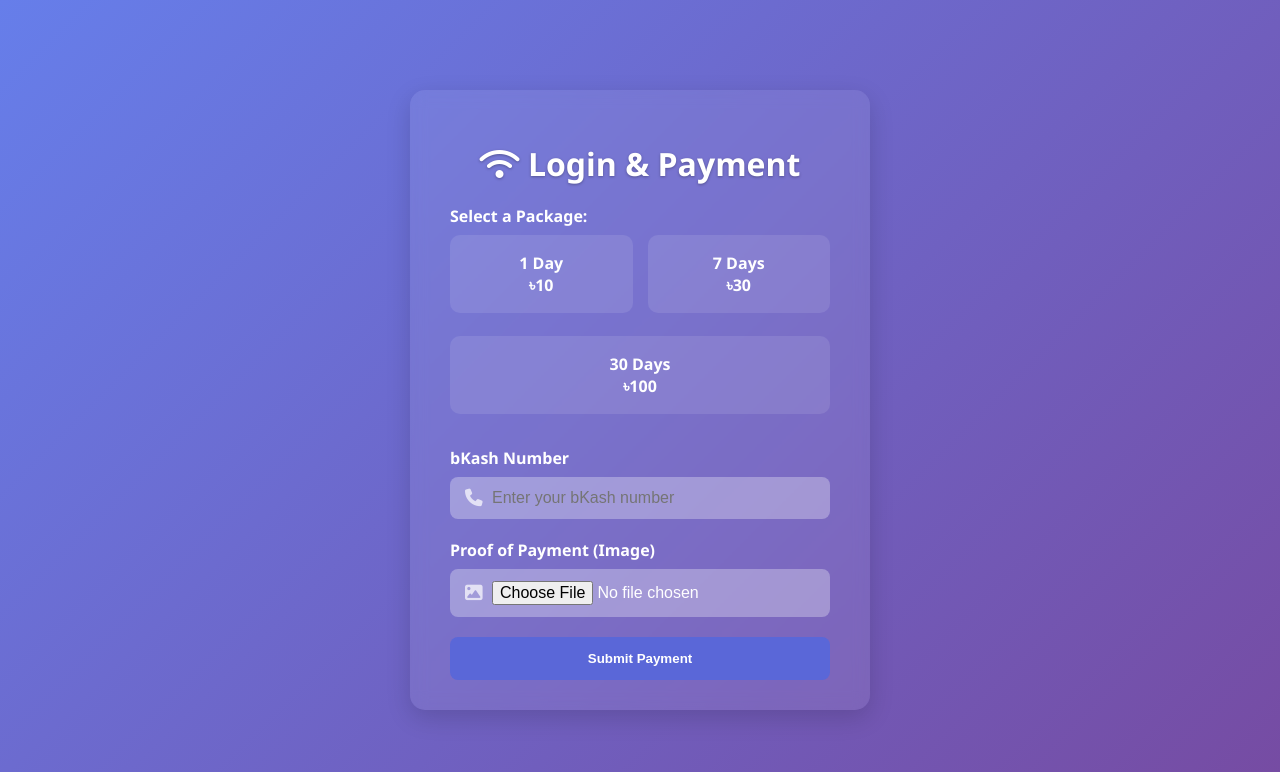
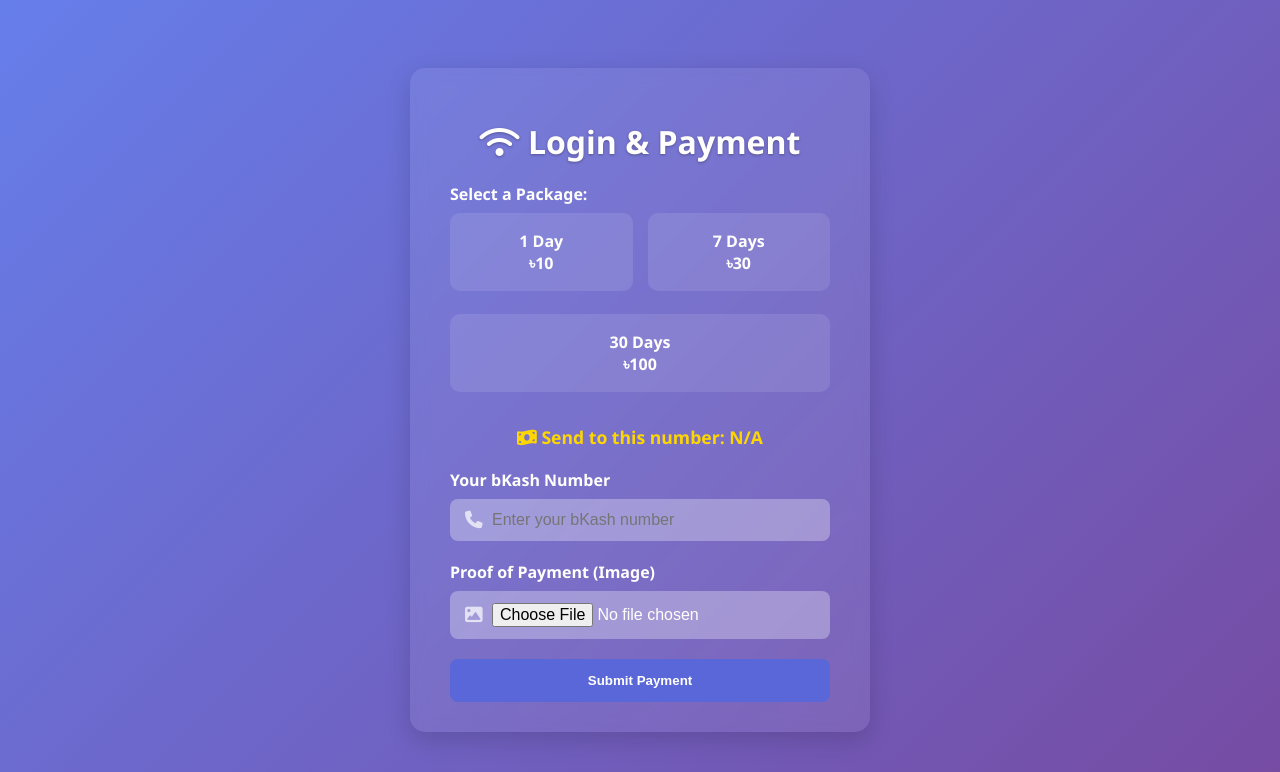
Before and after one commit to mrun1corn/mikrotik-hotspot-manager, a PHP site: page /payment.php in a window 1280 px wide. Shown: the top 772 px of the page. Run offline with PHP 8.4, Linux system fonts and the light colour scheme.

Commit message:
added payment receiver number

```diff
--- a/config.json
+++ b/config.json
@@ -8,5 +8,6 @@
   "telegram": {
     "bot_token": "",
     "admin_chat_id":
-  }
+  },
+  "bkash_number": ""
 }
--- a/payment.php
+++ b/payment.php
@@ -4,6 +4,10 @@
 
 // Set time zone
 date_default_timezone_set('Asia/Dhaka');
+
+// Load config
+$config = json_decode(file_get_contents(__DIR__ . '/config.json'), true);
+$receiver_bkash_number = $config['bkash_number'] ?? 'N/A';
 
 // Detect user's IP address (for reference, not enforced)
 $user_ip = $_SERVER['REMOTE_ADDR'];
@@ -114,6 +118,13 @@
       color: #5a67d8;
       border-color: #5a67d8;
     }
+    .receiver-info {
+      margin-bottom: 20px;
+      text-align: center;
+      font-size: 1.1rem;
+      font-weight: 600;
+      color: #ffd700; /* Gold color for emphasis */
+    }
     @media (max-width: 480px) {
       form { padding: 20px; }
     }
@@ -144,8 +155,14 @@
         </label>
       </div>
 
-      <!-- bKash Number -->
-      <label for="bkash_number">bKash Number</label>
+      <!-- Receiver bKash Number -->
+      <div class="receiver-info">
+        <i class="fa-solid fa-money-bill-wave mr-2"></i>
+        Send to this number: <?= htmlspecialchars($receiver_bkash_number) ?>
+      </div>
+
+      <!-- User's bKash Number -->
+      <label for="bkash_number">Your bKash Number</label>
       <div class="input-group">
         <i class="fa-solid fa-phone"></i>
         <input type="text" id="bkash_number" name="bkash_number" placeholder="Enter your bKash number" required pattern="\d{11}" title="Enter 11-digit bKash number" />
```
